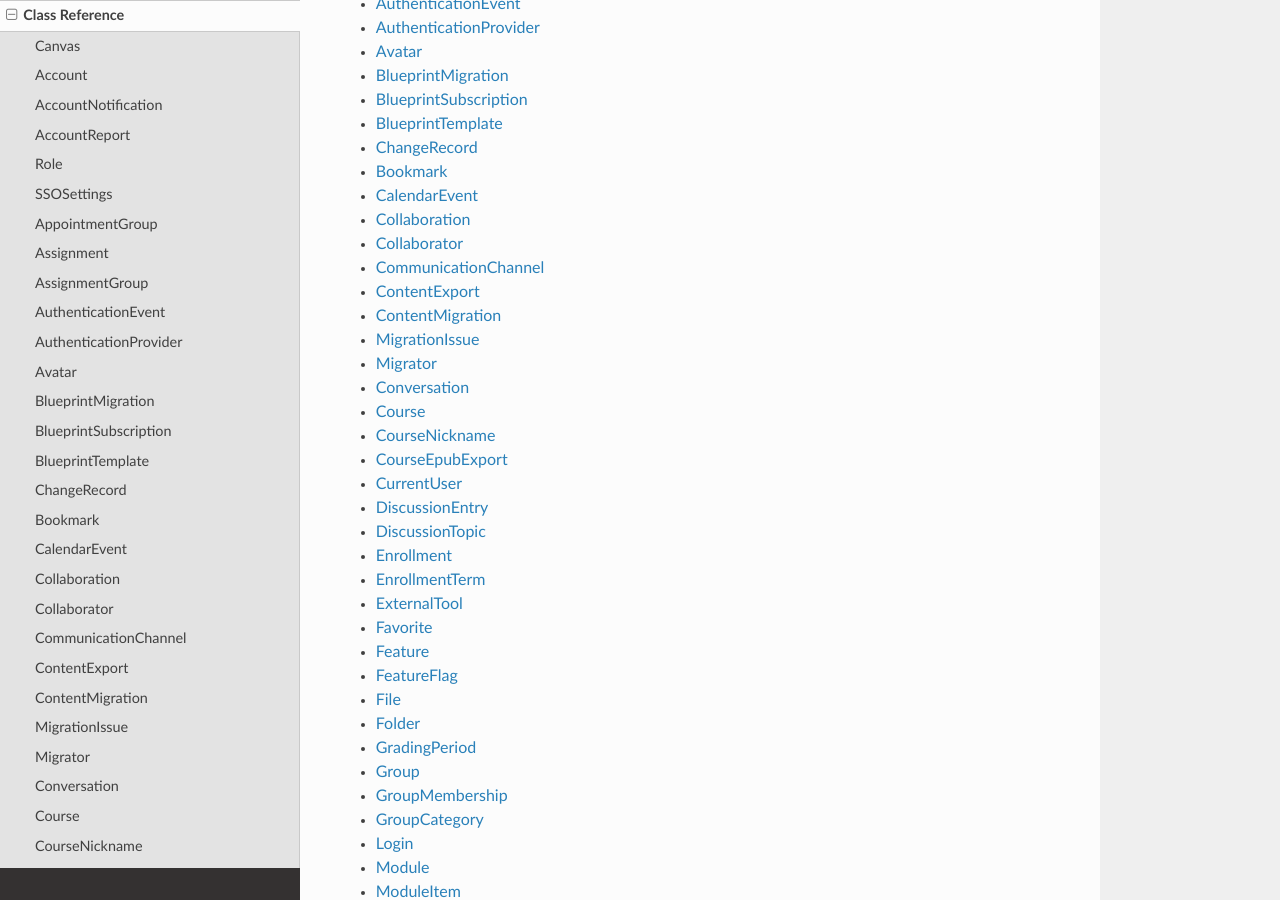
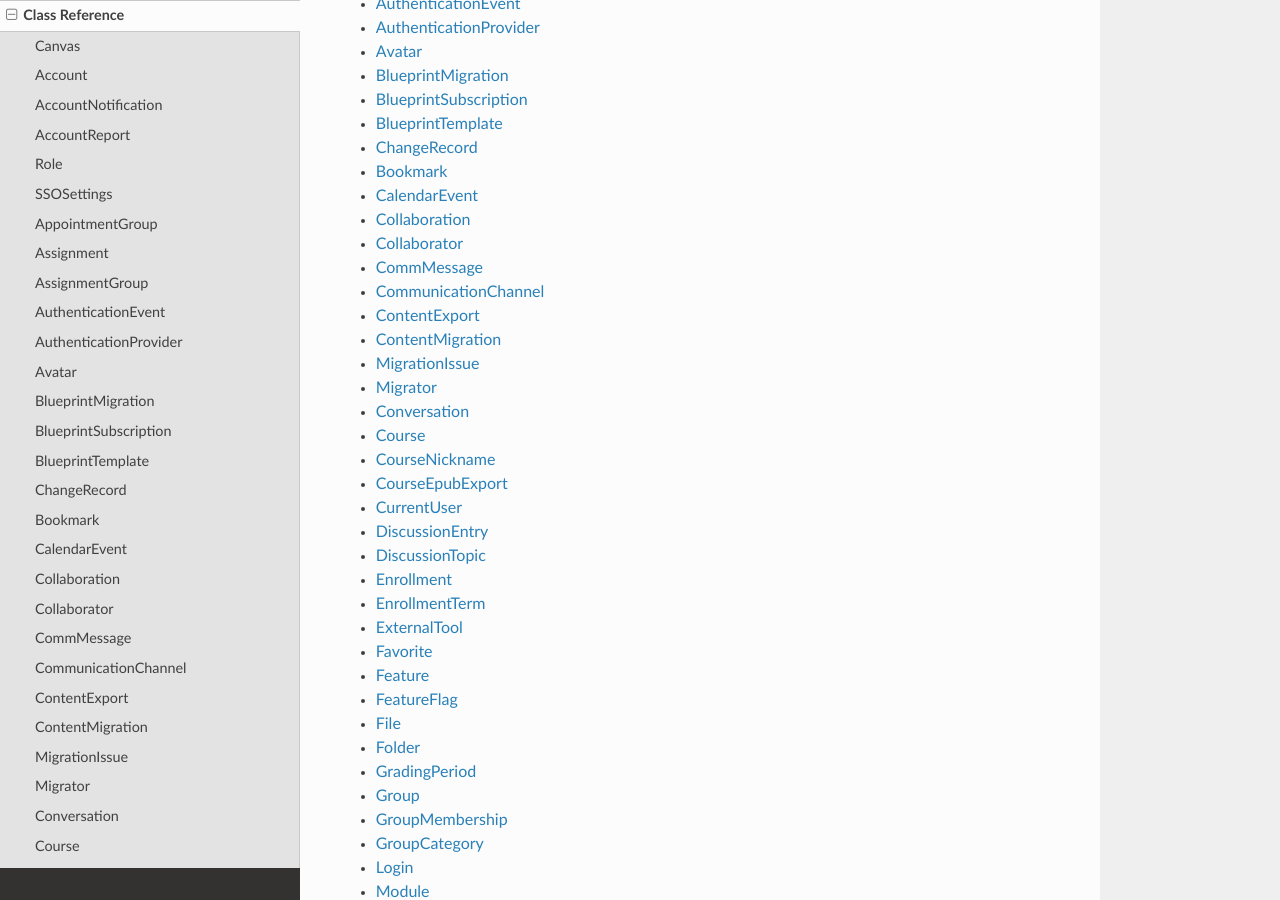
Before and after one commit to ucfopen/canvasapi, a Sphinx documentation site: the page built from docs/class-reference.rst, in a window 1280 px wide and 900 px high, scrolled down 384 px. Built offline with Sphinx 7.4.7 and the Read the Docs theme 2.0.0, drawn with Linux system fonts in a browser that asks for light colours.

Commit message:
adds docs for comm message

```diff
--- a/docs/class-reference.rst
+++ b/docs/class-reference.rst
@@ -14,6 +14,7 @@ Class Reference
     bookmark-ref
     calendar-event-ref
     collaboration-ref
+    comm-message-ref
     communication-channel-ref
     content-export-ref
     content-migration-ref
--- /dev/null
+++ b/docs/comm-message-ref.rst
@@ -0,0 +1,6 @@
+===========
+CommMessage
+===========
+
+.. autoclass:: canvasapi.comm_message.CommMessage
+    :members:
```
